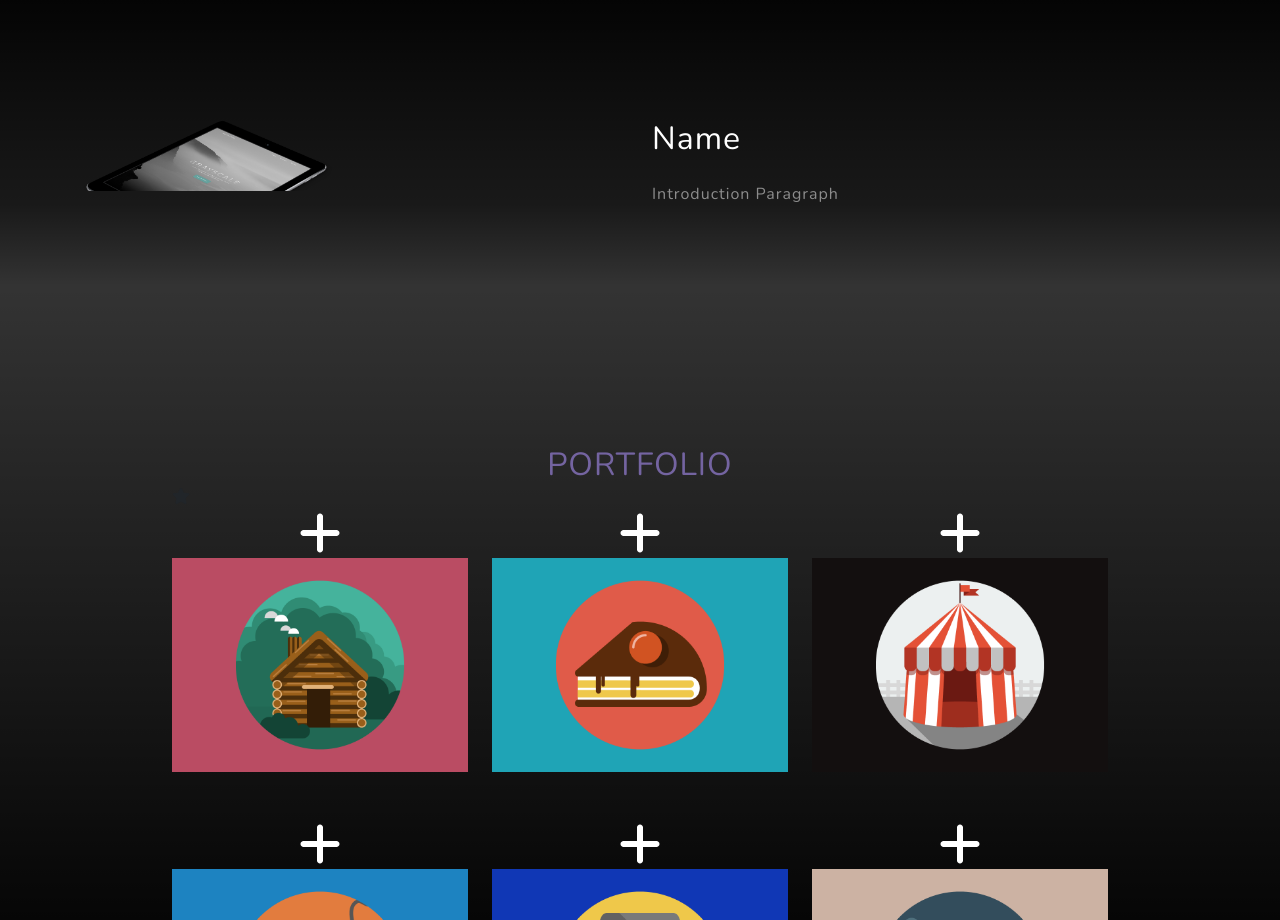
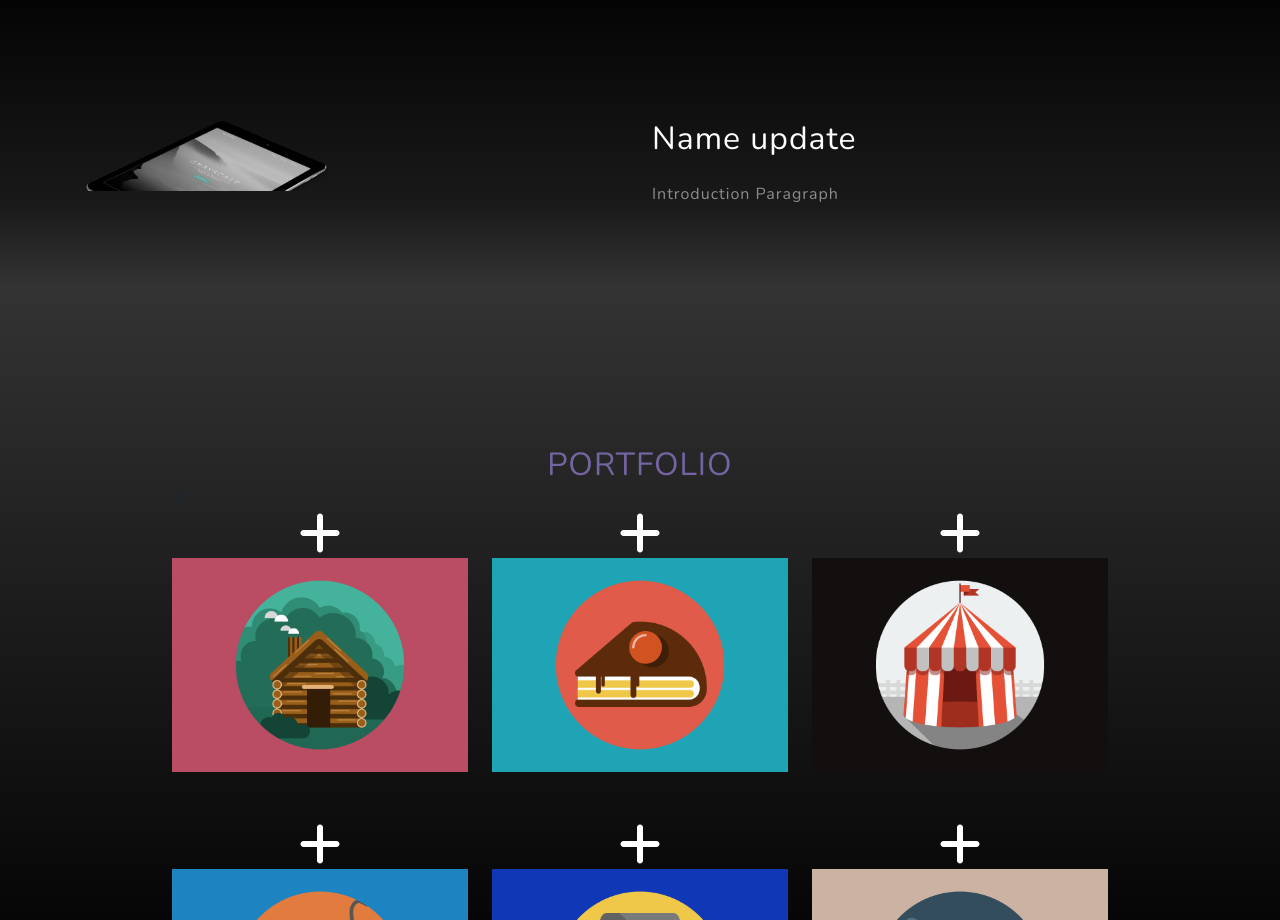
Before and after one commit to GiacomoYongCuomo/ece4160_Fast-Robots, a plain HTML site: page index.html in a window 1280 px wide. Shown: the part 840-1760 px from the top of the page. Drawn offline with nearby package versions, Linux system fonts and the light colour scheme.

Commit message:
Update index.html

```diff
--- a/index.html
+++ b/index.html
@@ -53,7 +53,7 @@
                         <img class="rounded float-left" src="assets/img/ipad.png" width="250px" alt="..." />
                     </div>
                     <div class="col">
-                        <h2 class="text-white mb-4">Name</h2>
+                        <h2 class="text-white mb-4">Name update</h2>
                         <p class="text-white-50">
                             Introduction Paragraph
                         </p>
```
